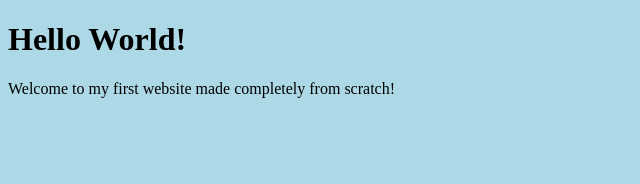
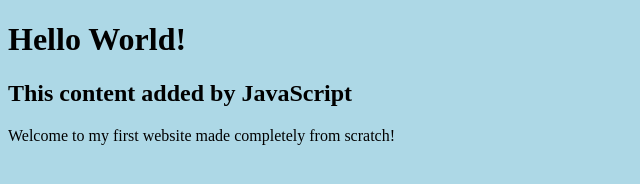
Before and after one commit to IamEp1c/my-personal-website, a plain HTML site: page index.html in a window 1280 px wide. Shown: the whole page, without its empty margins (0-640 px from the left). Drawn offline with Linux system fonts and the light colour scheme.

Commit message:
add script.js, connect to index.html

```diff
--- a/index.html
+++ b/index.html
@@ -6,6 +6,7 @@
   </head>
   <body>
     <h1>Hello World!</h1>
+    <script src="script.js"></script>
     <p>Welcome to my first website made completely from scratch!</p>
   </body>
 </html>
--- /dev/null
+++ b/script.js
@@ -0,0 +1,3 @@
+const h2 = document.createElement('h2');
+h2.textContent = 'This content added by JavaScript';
+document.querySelector('body').appendChild(h2);
```
